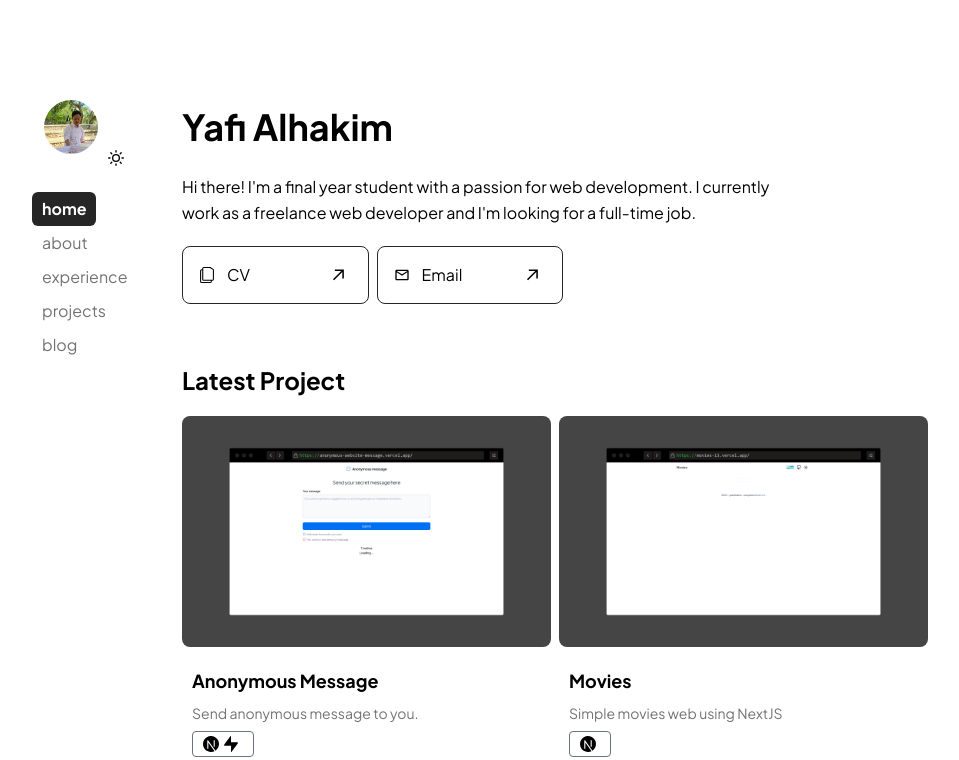
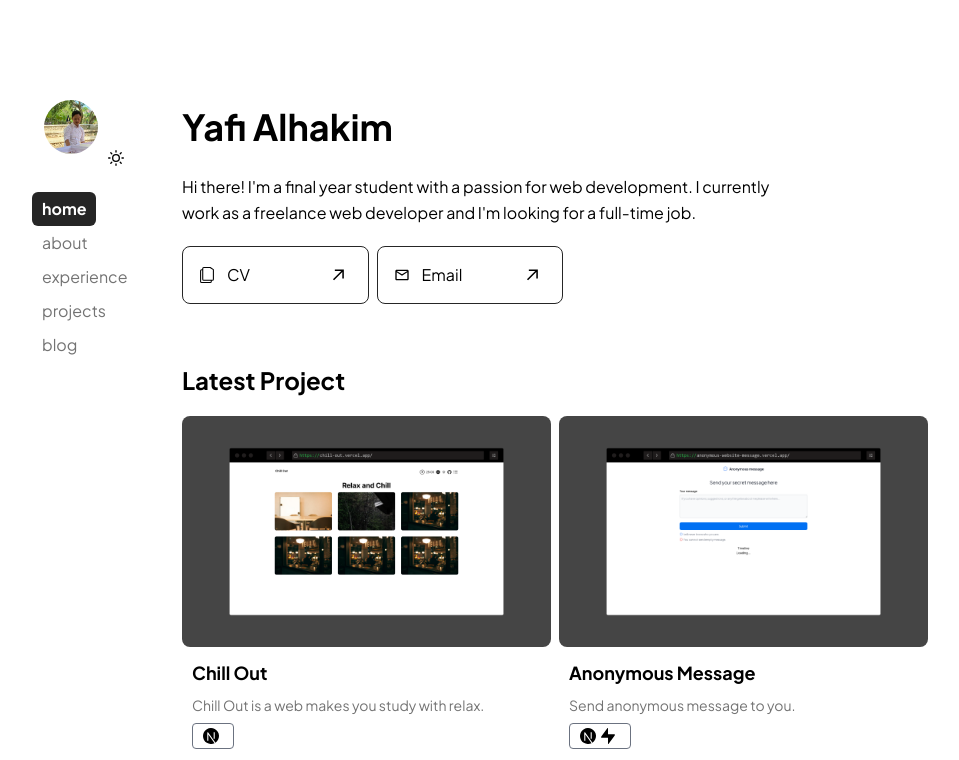
Before and after one commit to yaffalhakim1/portfolio-next13, a Next.js app: page / in a window 1280 px wide. Shown: the top 760 px of the page, without its empty margins (160-1119 px from the left). Built offline with nearby package versions, Linux system fonts and the light colour scheme.

Commit message:
feat: added new project

```diff
--- a/app/page.tsx
+++ b/app/page.tsx
@@ -52,6 +52,20 @@ export default function Home() {
           <span className="font-bold text-2xl">Latest Project</span>
         </h2>
         <div className="grid md:grid-cols-2 gap-2">
+          <Projects
+            title={"Chill Out"}
+            desc={"Chill Out is a web makes you study with relax."}
+            image={"/img/chill.png"}
+            href="https://chill-out.vercel.app/"
+            stack={
+              <Badge
+                // techstack="NextJS"
+                logo1={
+                  <IconNextjs width="16px" height="16px" className="mr-1" />
+                }
+              />
+            }
+          />
           <Projects
             title={"Anonymous Message"}
             desc={"Send anonymous message to you."}
--- a/app/projects/page.tsx
+++ b/app/projects/page.tsx
@@ -13,6 +13,12 @@ const page = () => {
         {/* {[0, 1, 2, 3, 4, 5].map((item) => (
           <BlogContent key={item} />
         ))} */}
+        <BlogContent
+          title={"Chill Out"}
+          desc={"Chill Out is a web makes you study with relax."}
+          image={"/img/chill.png"}
+          href="https://chill-out.vercel.app/"
+        />
         <BlogContent
           title={"Anonymous Message"}
           desc={"Send anonymous message to you"}
--- a/components/projects-card.tsx
+++ b/components/projects-card.tsx
@@ -24,7 +24,7 @@ const Projects = (props: ProjectProps) => {
               className="rounded-lg w-full"
               alt="Project Image"
             />
-            <div className="mt-5 ml-[10px] mb-[10px] flex flex-col gap-2">
+            <div className="mt-3 ml-[10px] mb-1 flex flex-col gap-2">
               <div className="text-lg font-bold hover:text-zinc-600">
                 {props.title}
               </div>
```
Also changed, not shown: public/img/chill.png (added).
